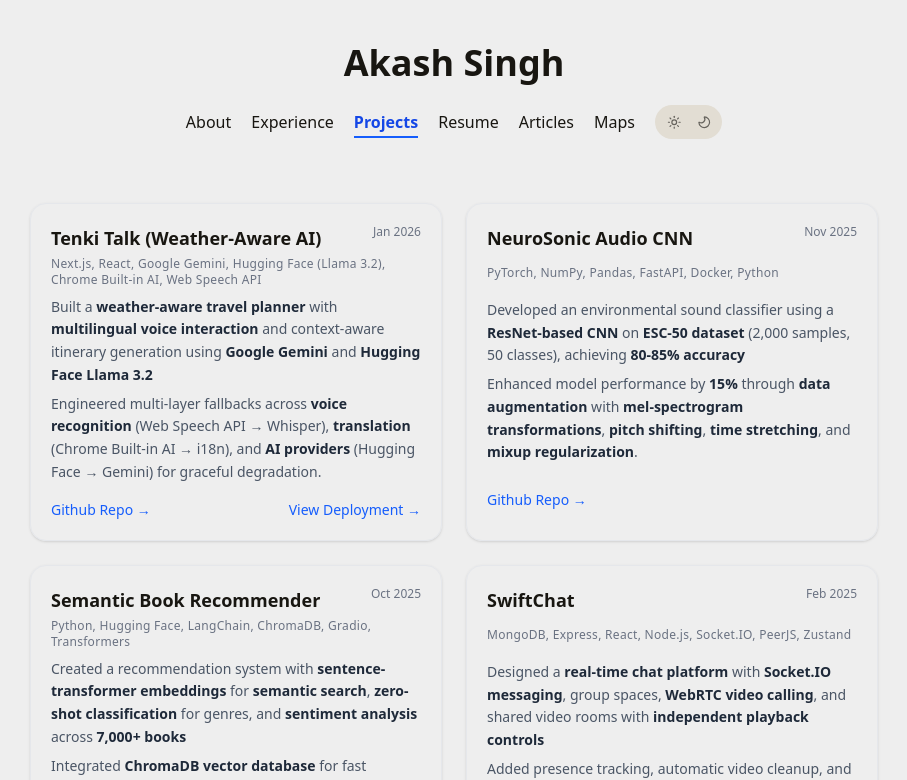
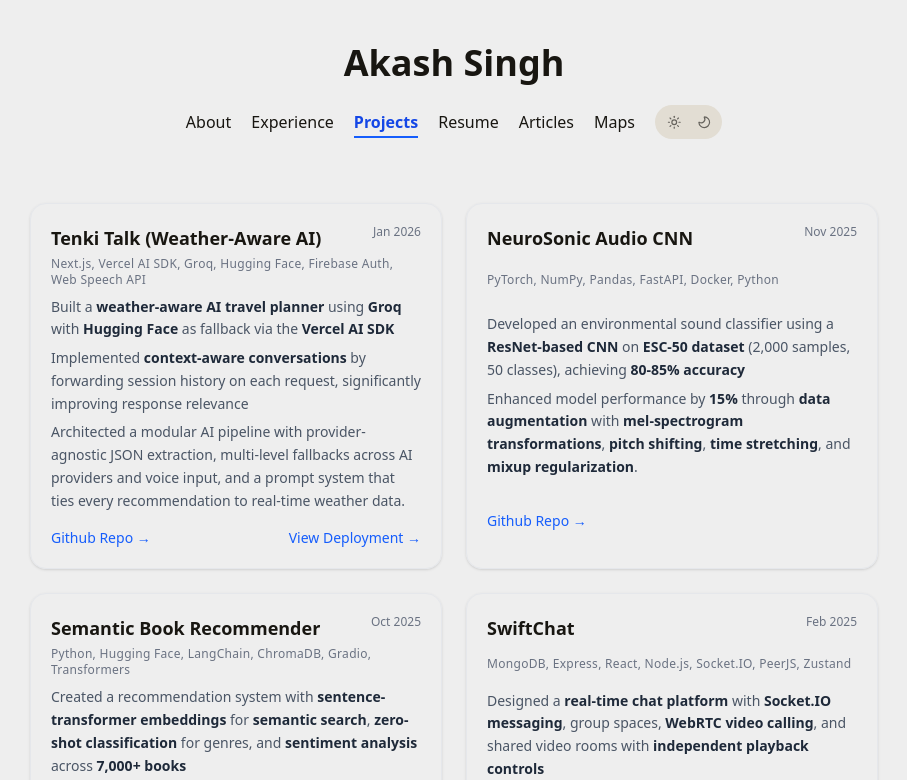
Before and after one commit to akashsingh3414/Portfolio, a Next.js app: page /projects in a window 1280 px wide. Shown: the top 780 px of the page, without its empty margins (186-1093 px from the left). Built offline with nearby package versions, Linux system fonts and the light colour scheme.

Commit message:
updated project details

```diff
--- a/src/app/projects/page.tsx
+++ b/src/app/projects/page.tsx
@@ -13,9 +13,9 @@
 const projects: Project[] = [
   {
     title: "Tenki Talk (Weather-Aware AI)",
-    stack: "Next.js, React, Google Gemini, Hugging Face (Llama 3.2), Chrome Built-in AI, Web Speech API",
+    stack: "Next.js, Vercel AI SDK, Groq, Hugging Face, Firebase Auth, Web Speech API",
     description:
-      "Built a **weather-aware travel planner** with **multilingual voice interaction** and context-aware itinerary generation using **Google Gemini** and **Hugging Face Llama 3.2**. Engineered multi-layer fallbacks across **voice recognition** (Web Speech API → Whisper), **translation** (Chrome Built-in AI → i18n), and **AI providers** (Hugging Face → Gemini) for graceful degradation.",
+      "Built a **weather-aware AI travel planner** using **Groq** with **Hugging Face** as fallback via the **Vercel AI SDK**. Implemented **context-aware conversations** by forwarding session history on each request, significantly improving response relevance. Architected a modular AI pipeline with provider-agnostic JSON extraction, multi-level fallbacks across AI providers and voice input, and a prompt system that ties every recommendation to real-time weather data.",
     github: "https://github.com/akashsingh3414/Tenki-Talk-Weather-AI",
     deployment: "https://tenki-talk-weather-ai.vercel.app/",
     date: "Jan 2026",
```
